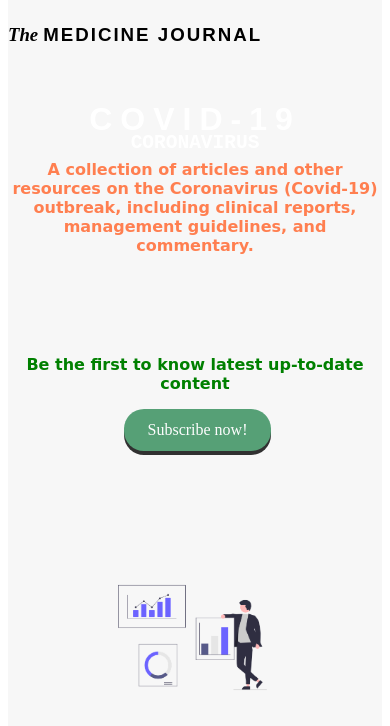
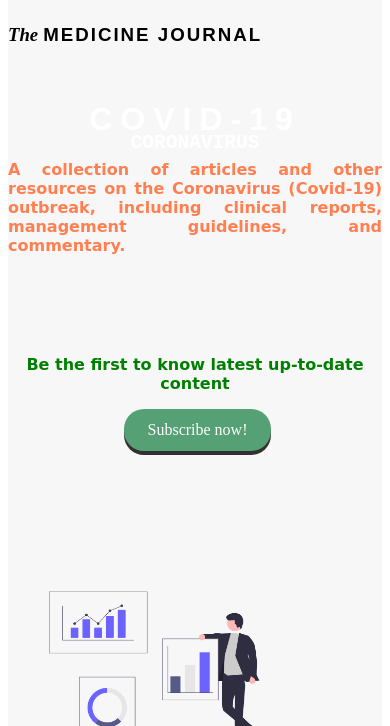
Before and after one commit to PeterTanu/progate.github.io, a plain HTML site: page index.html in a window 390 px wide. Shown: the part 91-817 px from the top of the page. Drawn offline with Linux system fonts and the light colour scheme.

Commit message:
Update responsive.css

```diff
--- a/responsive.css
+++ b/responsive.css
@@ -1,6 +1,10 @@
 @media (max-width: 1000px) {
   .main-article {
     width: 100%;
+  }
+  .article-icon img {
+    width: 50%;
+    float: left;
   }
 
   .related-article {
@@ -11,6 +15,14 @@
 }
 
 @media (max-width: 670px) {
+  .head p {
+    text-align: justify;
+  }
+
+  .article-icon img {
+    width: 80%;
+  }
+
   .related-article {
     float: none;
     width: 100%;
```
